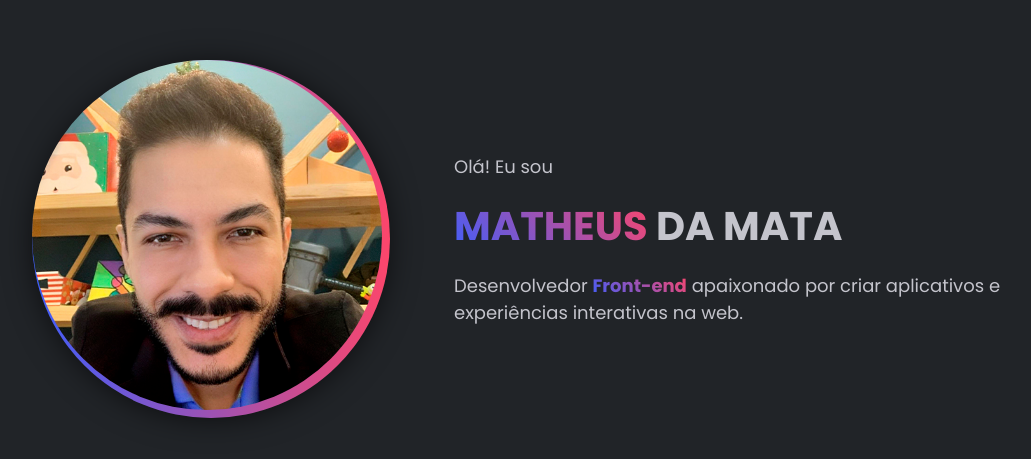
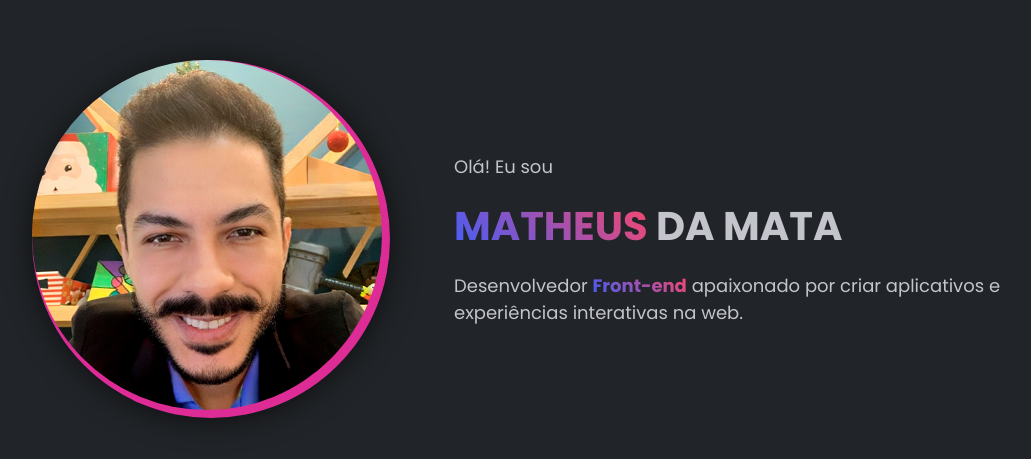
Before and after one commit to matheusdamata/next-portfolio, a Next.js app: page / in a window 1280 px wide. Shown: the part 161-620 px from the top of the page, without its empty margins (122-1153 px from the left). Built offline with nearby package versions, Linux system fonts and the light colour scheme.

Commit message:
feat: :sparkles: Profile border animated with RGB

```diff
--- a/src/styles/pages/home.ts
+++ b/src/styles/pages/home.ts
@@ -1,4 +1,4 @@
-import { styled } from '..'
+import { keyframes, styled } from '..'
 
 export const Container = styled('main', {
   width: '100%',
@@ -11,6 +11,21 @@ export const Container = styled('main', {
   justifyContent: 'center',
 })
 
+export const ProfileImageBorderAnimate = keyframes({
+  '0%': {
+    backgroundColor: 'rgba(252,70,107,1)',
+  },
+  '50%': {
+    backgroundColor: 'rgba(63,94,251,1)',
+  },
+  '75%': {
+    backgroundColor: 'rgba(222,44,151,1)',
+  },
+  '100%': {
+    backgroundColor: 'rgba(252,70,107,1)',
+  },
+})
+
 export const ProfileImageContent = styled('div', {
   display: 'flex',
   alignItems: 'center',
@@ -18,10 +33,9 @@ export const ProfileImageContent = styled('div', {
 
   borderRadius: '100%',
 
-  background:
-    'linear-gradient(90deg, rgba(63,94,251,1) 0%, rgba(252,70,107,1) 100%)',
+  boxShadow: '0px 2px 35px -7px rgba(0,0,0,0.9)',
 
-  boxShadow: '0px 2px 35px -7px rgba(0,0,0,0.9)',
+  animation: `${ProfileImageBorderAnimate} 2s infinite`,
 
   img: {
     borderRadius: '50%',
```
